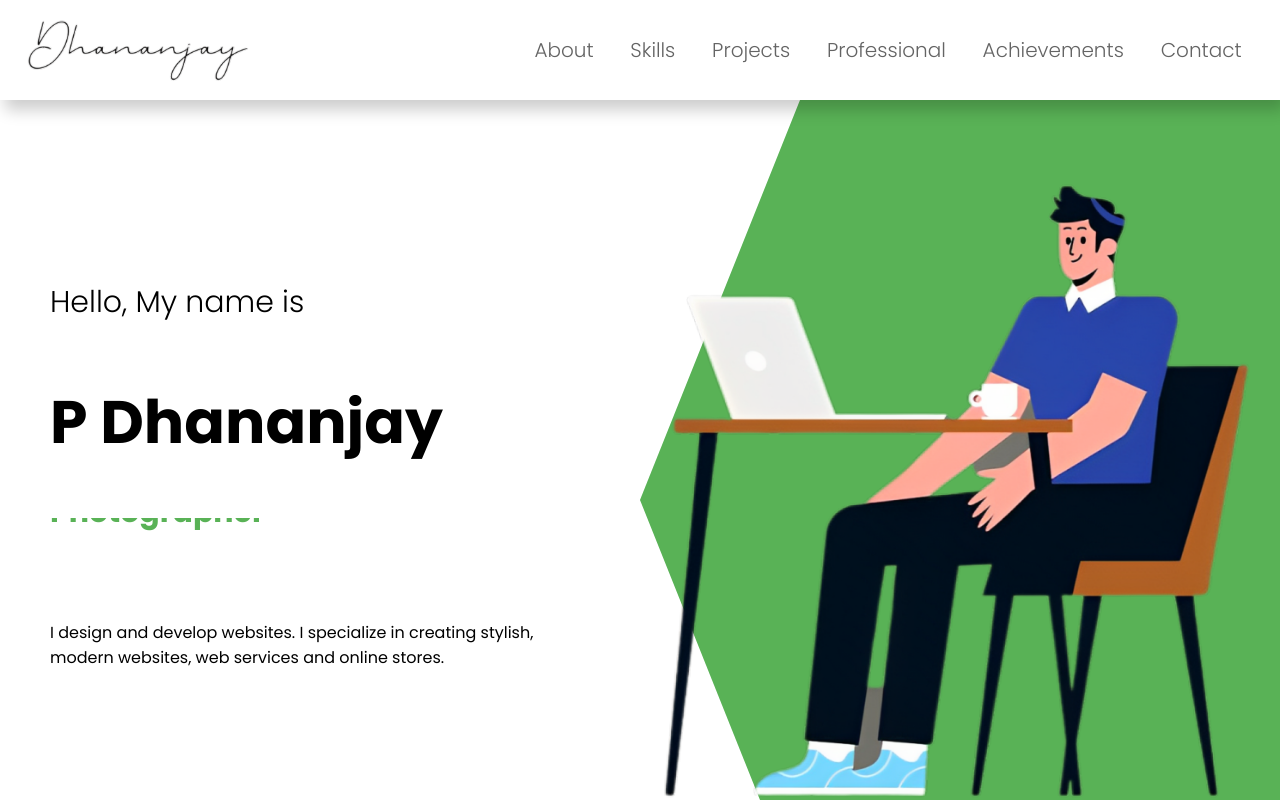
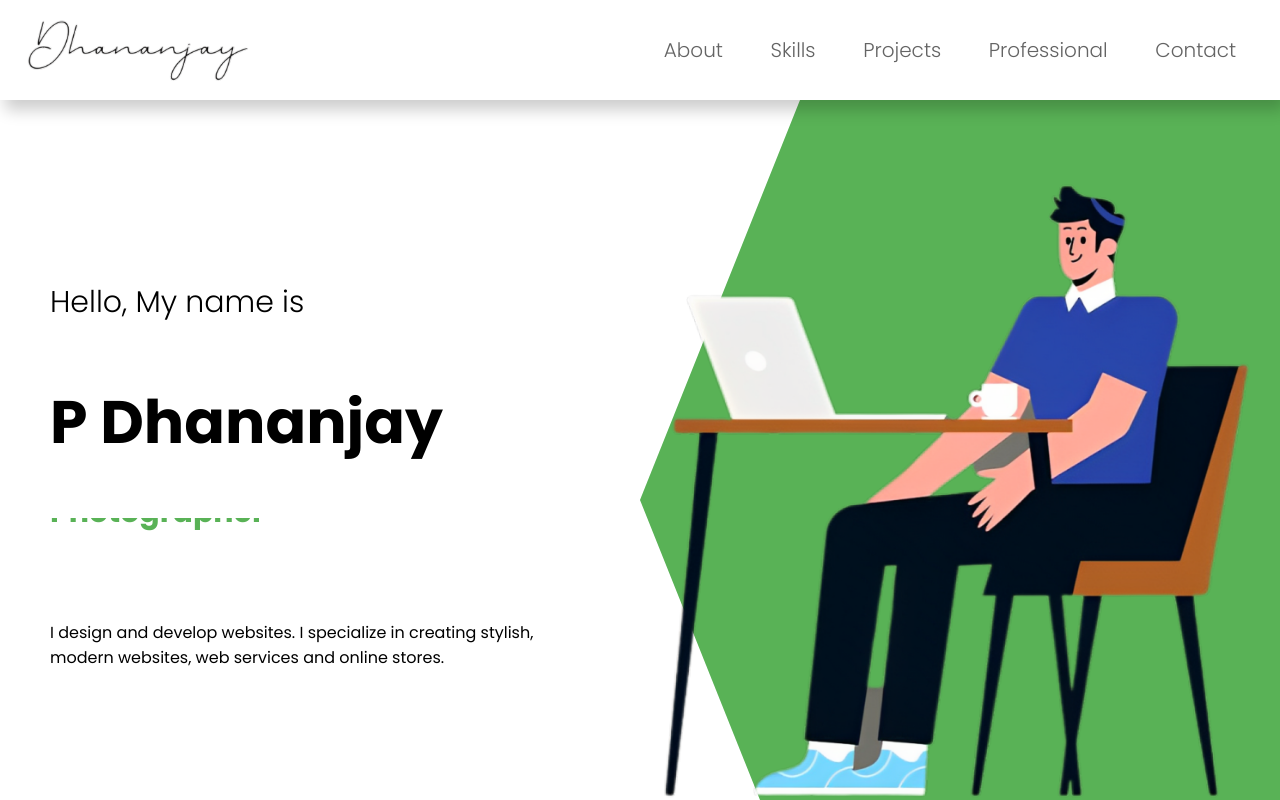
Before and after one commit to dhanno75/dhananjay-puppala-s-portfolio, a React (Create React App) app: page / in a window 1280 px wide. Shown: the top 800 px of the page. Built offline with nearby package versions, Linux system fonts and the light colour scheme.

Commit message:
updating desing

```diff
--- a/src/components/Professional/professional.css
+++ b/src/components/Professional/professional.css
@@ -1,5 +1,5 @@
 .pro {
-  min-height: 100vh;
+  min-height: 75vh;
   width: 100%;
   display: flex;
   flex-direction: column;
--- a/src/components/contact/Contact.js
+++ b/src/components/contact/Contact.js
@@ -34,7 +34,7 @@ const Contact = () => {
   };
 
   return (
-    <div className="c">
+    <div className="c" id="contact">
       <div className="c-bg"></div>
       <div className="c-wrapper">
         <div className="c-left">
--- a/src/components/navigation/Navigation.js
+++ b/src/components/navigation/Navigation.js
@@ -25,9 +25,9 @@ const Navigation = () => {
         <a href="#professional" className="nav-link">
           Professional
         </a>
-        <a href="#achievements" className="nav-link">
+        {/* <a href="#achievements" className="nav-link">
           Achievements
-        </a>
+        </a> */}
         <a href="#contact" className="nav-link">
           Contact
         </a>
--- a/src/components/navigation/navigation.css
+++ b/src/components/navigation/navigation.css
@@ -26,7 +26,8 @@
 }
 
 .nav-links {
-  width: 60%;
+  width: 50%;
+  height: 100%;
   display: flex;
   justify-content: space-around;
   align-items: center;
@@ -34,7 +35,9 @@
 
 .nav-links .nav-link {
   text-decoration: none;
-  /* margin-right: 10px; */
+  height: 100%;
+  display: flex;
+  align-items: center;
   font-size: 20px;
   font-weight: 300;
   font-family: "Poppins", sans-serif;
```
